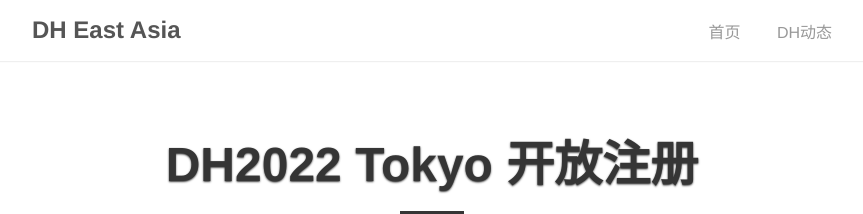
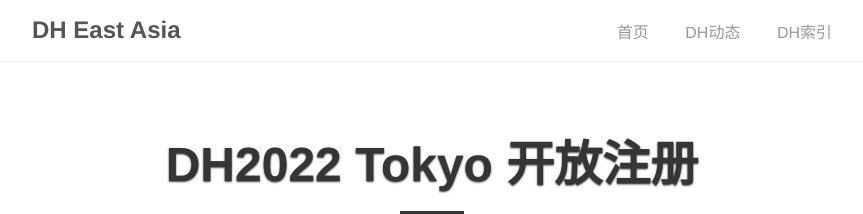
Before and after one commit to XJStory/XJStory.github.io, a Jekyll site: the page built from _posts/2021-11-13-DH2022_Tokyo.md, in a window 1280 px wide. Shown: the top 214 px of the page, without its empty margins (208-1071 px from the left). Built offline with Jekyll 4.4.1, drawn with Linux system fonts in a browser that asks for light colours.

Commit message:
Update base.html

```diff
--- a/_layouts/base.html
+++ b/_layouts/base.html
@@ -12,6 +12,7 @@
         <ul>
           <li><a href="{{ '/' | prepend: site.baseurl }}">首页</a></li>
           <li><a href="{{ '/portfolio' | prepend: site.baseurl }}/">DH动态</a></li>
+          <li><a href="{{ '/dh-index' | prepend: site.baseurl }}/">DH索引</a></li>
           <!-- 导航栏设置-->
         </ul>
     </div>
```
